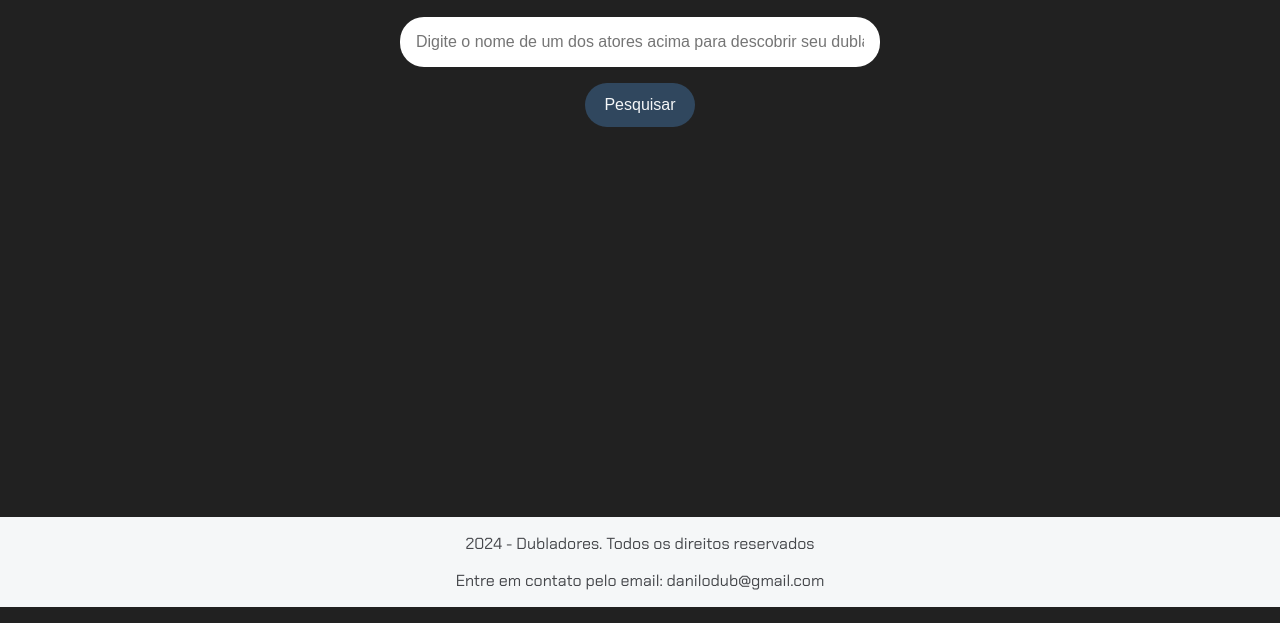
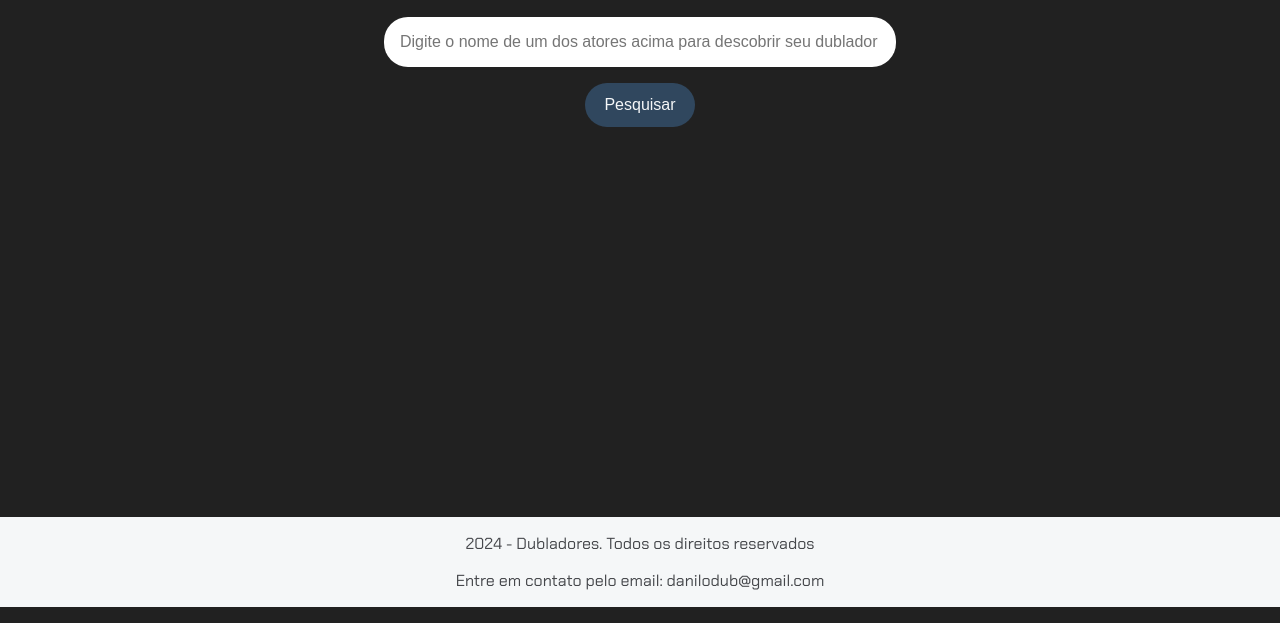
Before and after one commit to DaniloCosta1/imersao-dev, a plain HTML site: page index.html in a window 1280 px wide. Shown: the part 193-816 px from the top of the page. Drawn offline with Linux system fonts and the light colour scheme.

Commit message:
Update style.css

```diff
--- a/style.css
+++ b/style.css
@@ -45,7 +45,7 @@ section {
 
 /* Estiliza os inputs dentro das seções */
 section input {
-    width: 30rem; /* Largura dos inputs */
+    width: 32rem; /* Largura dos inputs */
     border: none; /* Remove a borda padrão */
     padding: 1rem; /* Espaçamento interno */
     border-radius: 1.5rem; /* Borda arredondada */
```
